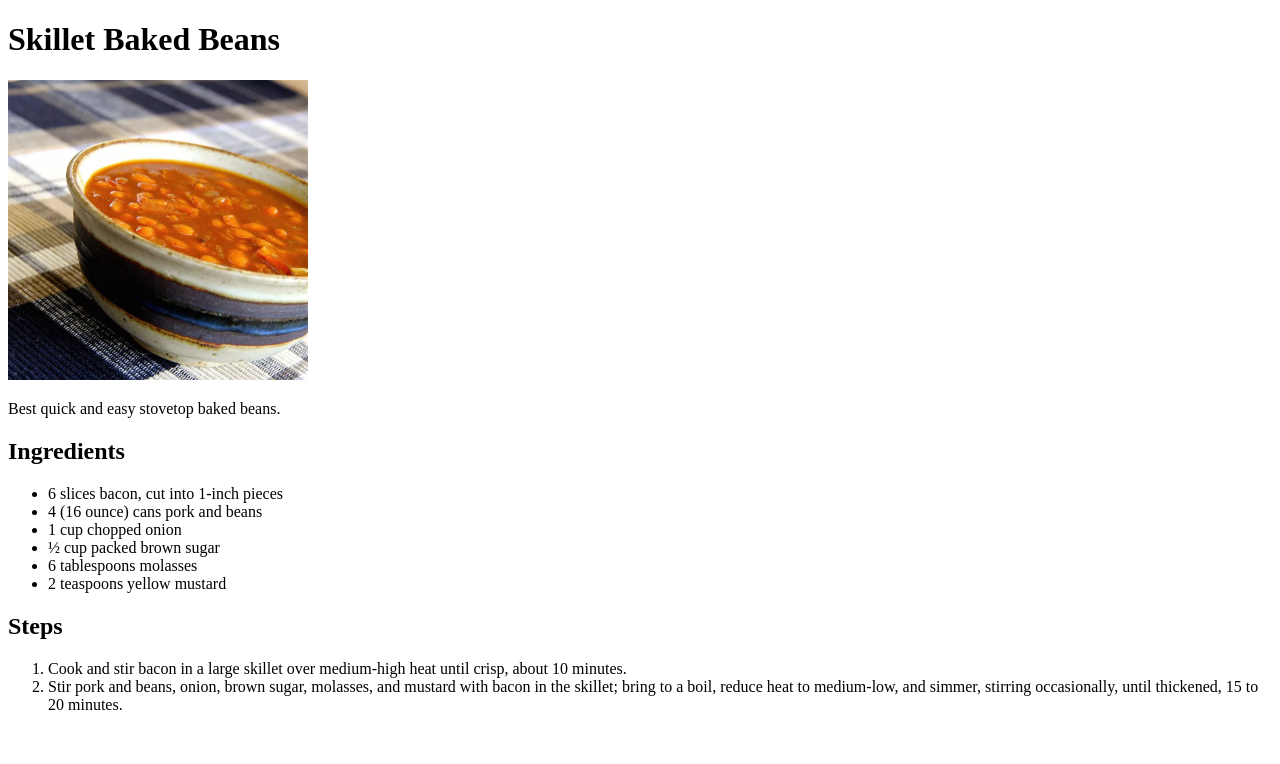
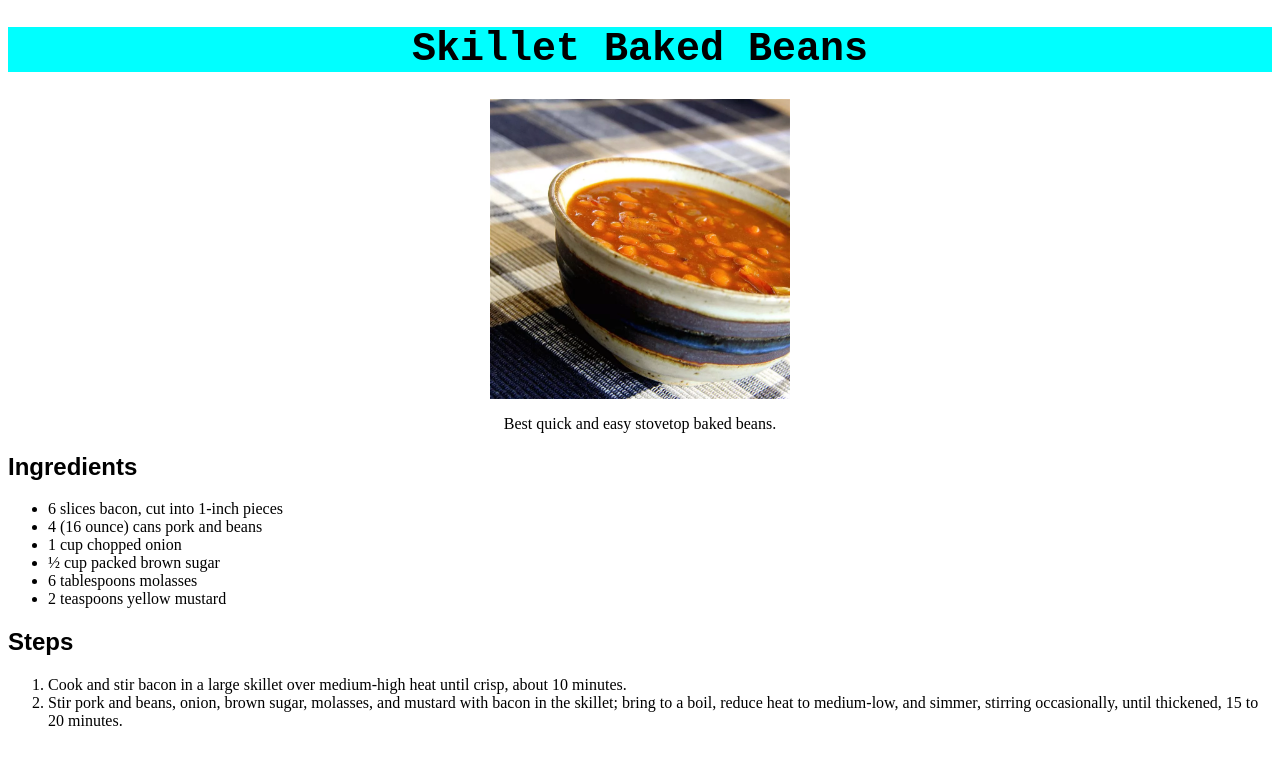
Before and after one commit to psps03/odin-recipes, a plain HTML site: page recipes/baked-beans.html in a window 1280 px wide. Drawn offline with Linux system fonts and the light colour scheme.

Commit message:
Added some styling

```diff
--- a/recipes/baked-beans.html
+++ b/recipes/baked-beans.html
@@ -3,12 +3,13 @@
     <head>
         <meta charset="utf-8">
         <title>Skillet Baked Beans Recipe</title>
+        <link rel="stylesheet" href="../style.css">
     </head>
 
     <body>
         <h1>Skillet Baked Beans</h1>
         <img src="../images/baked-beans.jpg" alt="Skillet Baked Beans Image" width="300" height="300">
-        <p>Best quick and easy stovetop baked beans.</p>
+        <p class="definition">Best quick and easy stovetop baked beans.</p>
 
         <h2>Ingredients</h2>
         <ul>
--- /dev/null
+++ b/style.css
@@ -0,0 +1,22 @@
+h1{
+    font-family: "Courier New", monospace;
+    background-color: cyan;
+    text-align: center;
+    font-size: 40px;
+}
+
+img{
+    display: block;
+    margin-left: auto;
+    margin-right: auto;
+}
+
+div, h2{
+    font-size: 24px;
+    font-family: "Papyrus", sans-serif;
+    font-weight: bold;
+}
+
+.definition{
+    text-align: center;
+}
```
Also changed, not shown: index.html (+4 -1 lines), recipes/chicken-adobo.html (+2 -1 lines), recipes/chicken-teriyaki.html (+2 -1 lines), recipes/fettuccine-carbonara.html (+2 -1 lines).
